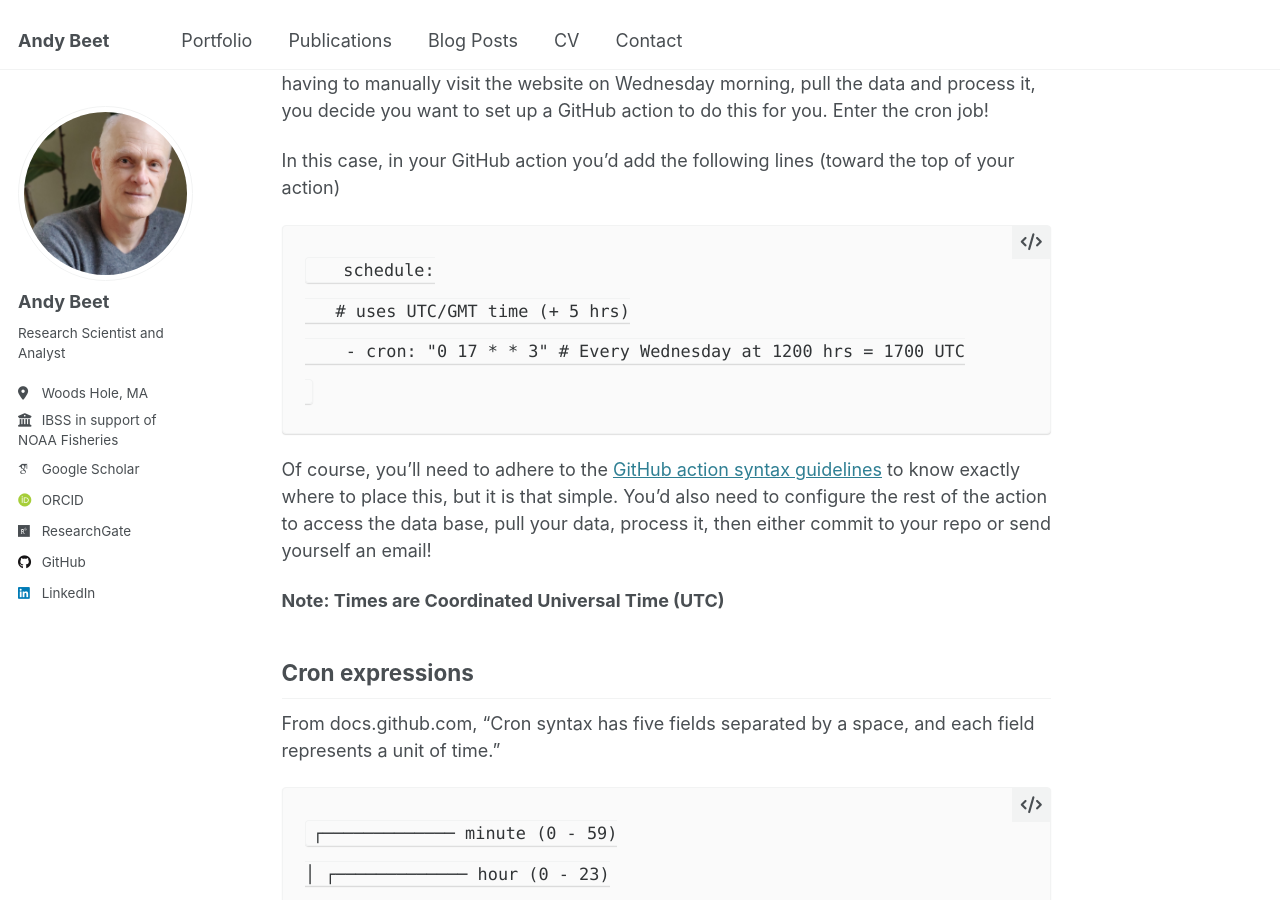
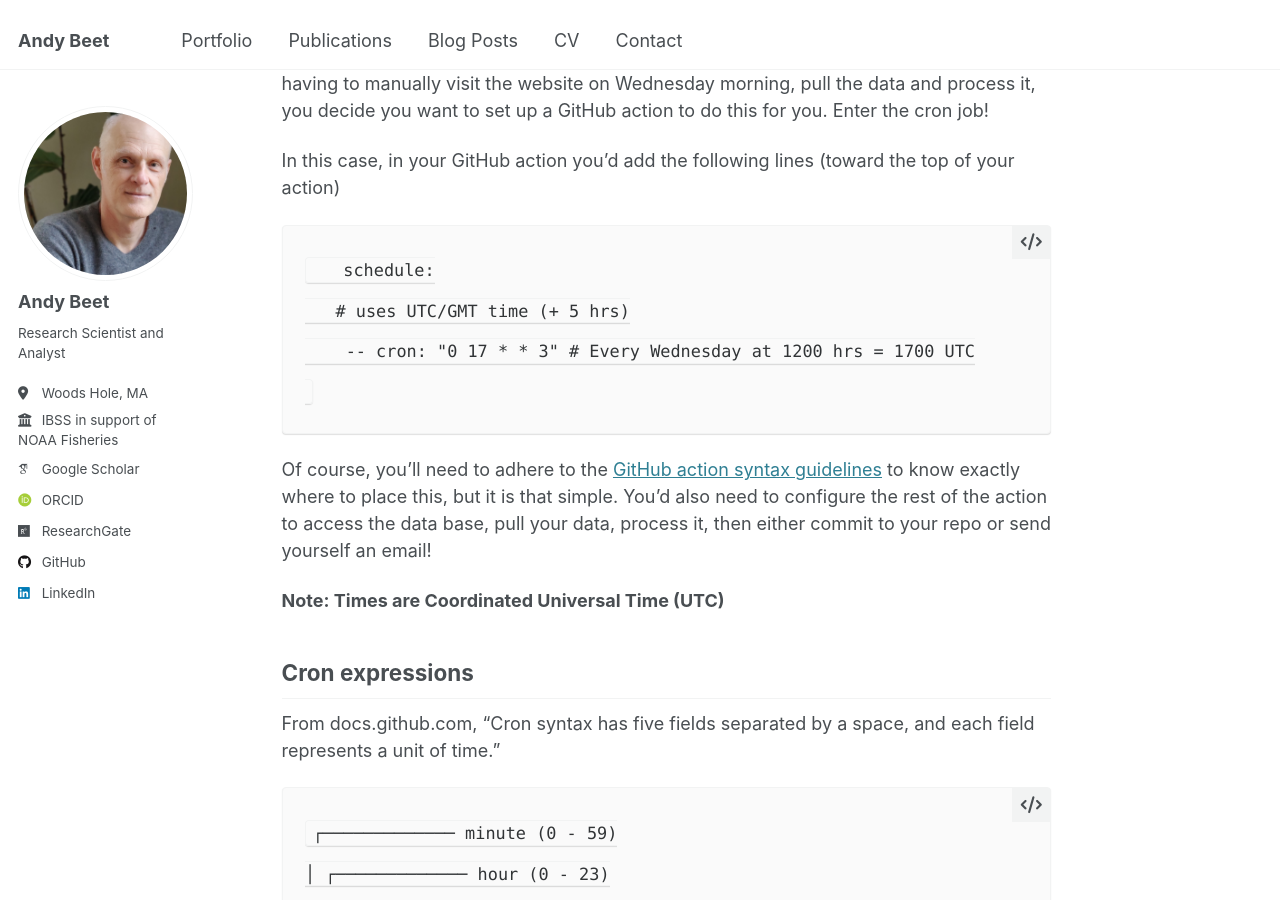
Before and after one commit to andybeet/website, a Jekyll site: the page built from _posts/2024-06-15-cron_jobs.md, in a window 1280 px wide and 900 px high, scrolled down 509 px. Built offline with Jekyll 4.4.1, drawn with Linux system fonts in a browser that asks for light colours; some web fonts are replaced; part of the change alters nothing that is shown.

Commit message:
add double hyphen

````diff
--- a/_posts/2024-06-15-cron_jobs.md
+++ b/_posts/2024-06-15-cron_jobs.md
@@ -27,7 +27,7 @@ In this case, in your GitHub action you'd add the following lines (toward the to
 ```
    schedule:
    # uses UTC/GMT time (+ 5 hrs)
-    - cron: "0 17 * * 3" # Every Wednesday at 1200 hrs = 1700 UTC
+    -- cron: "0 17 * * 3" # Every Wednesday at 1200 hrs = 1700 UTC
 ```
 
 Of course, you'll need to adhere to the [GitHub action syntax guidelines](https://docs.github.com/en/actions/reference/workflows-and-actions/events-that-trigger-workflows#schedule) to know exactly where to place this, but it is that simple.
````
